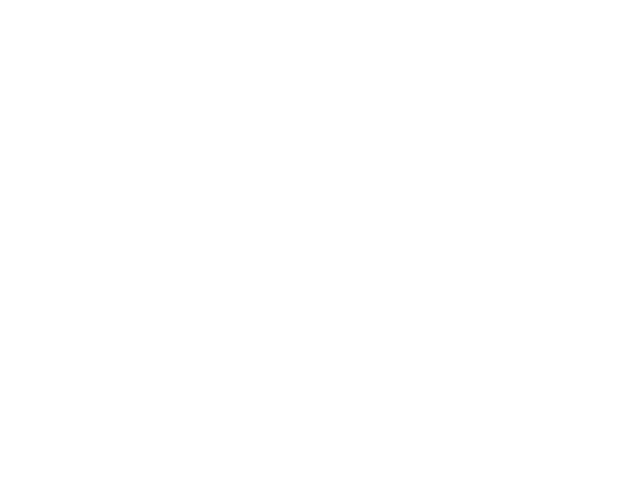
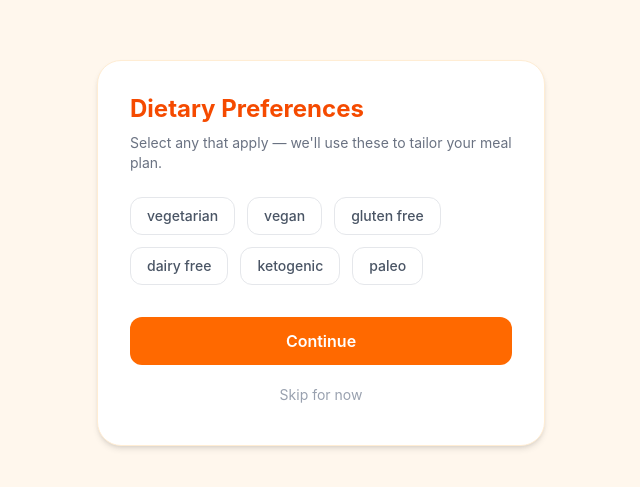
Before and after one commit to jonnarhei/meal-planner, a React (Vite) app in the folder frontend/: page /dietary-preferences in a window 1280 px wide. Before the commit this address had no page. Shown: the part 147-634 px from the top of the page, without its empty margins (319-959 px from the left). Built offline with nearby package versions, Linux system fonts and the light colour scheme; sample sign-in values are in the browser's storage.

Commit message:
added preferences and toast notifications, and a README

```diff
--- a/frontend/package.json
+++ b/frontend/package.json
@@ -14,6 +14,7 @@
     "axios": "^1.14.0",
     "react": "^19.2.4",
     "react-dom": "^19.2.4",
+    "react-hot-toast": "^2.6.0",
     "react-router-dom": "^7.13.2",
     "tailwindcss": "^4.2.2"
   },
--- a/frontend/src/App.tsx
+++ b/frontend/src/App.tsx
@@ -5,6 +5,7 @@ import Register from "./pages/Register"
 import { useAuth } from "./context/AuthContext"
 import ProtectedRoute from "./components/ProtectedRoutes"
 import Profile from "./pages/Profile"
+import DietaryPreferences from "./pages/Preferences"
 
 
 function App() {
@@ -14,20 +15,29 @@ function App() {
     <Routes>
       <Route path="/" element={
         isAuthenticated ? <Navigate to="/meal-plan"/> : <Navigate to="/login"/>
-        } />
+      } />
+
       <Route path="/login" element={<Login />} />
+
       <Route path="/register" element={<Register />} />
+
       <Route path="/meal-plan" element={
         <ProtectedRoute>
           <MealPlanPage />
         </ProtectedRoute>
       } />
+
       <Route path="/profile" element={
         <ProtectedRoute>
           <Profile />
         </ProtectedRoute>
-      }
-      />
+      }/>
+
+      <Route path="/dietary-preferences" element= {
+        <ProtectedRoute>
+          <DietaryPreferences />
+        </ProtectedRoute>
+      } />
     </Routes>
   )
 }
--- a/frontend/src/api/types.ts
+++ b/frontend/src/api/types.ts
@@ -20,4 +20,14 @@ export interface MealPlan {
 export interface User {
     id: number
     email: string
+    dietary_preferences: string[]
 }
+
+export const DIETARY_OPTIONS = [
+    'vegetarian',
+    'vegan',
+    'gluten free',
+    'dairy free',
+    'ketogenic',
+    'paleo',
+] as const
--- a/frontend/src/api/user.ts
+++ b/frontend/src/api/user.ts
@@ -5,3 +5,7 @@ export async function getCurrentUser(): Promise<User> {
     const response = await client.get('/users/me')
     return response.data
 }
+
+export async function updatePreferences(preferences: string[]): Promise<void> {
+    await client.put('/users/me/preferences', { preferences })
+}
--- a/frontend/src/main.tsx
+++ b/frontend/src/main.tsx
@@ -4,11 +4,30 @@ import './index.css'
 import App from './App.tsx'
 import { BrowserRouter } from 'react-router-dom'
 import { AuthProvider } from './context/AuthContext.tsx'
+import { Toaster } from 'react-hot-toast'
 
 createRoot(document.getElementById('root')!).render(
   <StrictMode>
     <BrowserRouter>
       <AuthProvider>
+        <Toaster
+          position='bottom-right'
+          toastOptions={{
+            style: {
+              background: '#fff7ed',
+              color: '#c2410c',
+              border: '1px solid #fed7aa',
+              borderRadius: '12px',
+            },
+            success: {
+              style: {
+                color: '#15803d',
+                background: '#f0fdf4',
+                border: '1px solid #bbf7d0',
+              }
+            }
+          }}
+        />
         <App />
       </AuthProvider>
     </BrowserRouter>
--- a/frontend/src/pages/HamburgerMenu.tsx
+++ b/frontend/src/pages/HamburgerMenu.tsx
@@ -41,14 +41,14 @@ function HamburgerMenu() {
                 <div className="absolute left-0 top-12 bg-white rounded shadow-lg border border-orange-100 w-48 py-2 z-50">
                     <button
                         onClick={() => { navigate('/profile'); setOpen(false) }}
-                        className="w-full text-left px-4 py-2.5 text-sm text-gray-700 hover: bg-orange-50 transition-colors"
+                        className="w-full text-left px-4 py-2.5 text-sm text-gray-700 hover:bg-orange-50 transition-colors"
                     >
                         Profile
                     </button>
                     <hr className="my-1 border-orange-100" />
                     <button
                         onClick={() => { navigate('/meal-plan'); setOpen(false)}}
-                        className="w-full text-left px-4 py-2.5 text-sm text-gray-700 hover: bg-orange-50 transition-colors"
+                        className="w-full text-left px-4 py-2.5 text-sm text-gray-700 hover:bg-orange-50 transition-colors"
                     >
                         Meal Plan
                     </button>
--- a/frontend/src/pages/Login.tsx
+++ b/frontend/src/pages/Login.tsx
@@ -2,11 +2,11 @@ import { useState } from "react"
 import { useAuth } from "../context/AuthContext"
 import { Link, useNavigate } from "react-router-dom"
 import { login } from "../api/auth"
+import toast from "react-hot-toast"
 
 function Login() {
     const [email, setEmail] = useState('')
     const [password, setPassword] = useState('')
-    const [error, setError] = useState<string | null>(null)
     const [loading, setLoading] = useState(false)
 
     const { setToken } = useAuth()
@@ -15,14 +15,13 @@ function Login() {
     const handleSubmit = async (e: React.FormEvent<HTMLFormElement>) => {
         e.preventDefault()
         setLoading(true)
-        setError(null)
 
         try {
             const data = await login({email, password})
             setToken(data.token)
             navigate('/meal-plan')
         } catch (err) {
-            setError('Invalid email or password')
+            toast.error('Invalid email or password')
         } finally {
             setLoading(false)
         }
@@ -33,12 +32,6 @@ function Login() {
             <div className="bg-white rounded-2xl shadow-md p-8 w-full max-w-md">
                 <h1 className="text-3xl font-bold text-orange-600 mb-2">Meal Planner</h1>
                 <p className="text-gray-500 mb-6">Sign into your account</p>
-
-                {error && (
-                    <div className="bg-red-50 text-red-600 px-4 py-3 rounded-ld mb-4 text-sn">
-                        {error}
-                    </div>
-                )}
 
                 <form onSubmit={handleSubmit} className="flex flex-col gap-4">
                     <input
--- /dev/null
+++ b/frontend/src/pages/Preferences.tsx
@@ -0,0 +1,72 @@
+import { useState } from "react";
+import { useNavigate } from "react-router-dom";
+import { updatePreferences } from "../api/user";
+import { DIETARY_OPTIONS } from "../api/types";
+import toast from "react-hot-toast";
+
+function DietaryPreferences() {
+    const [selected, setSelected] = useState<string[]>([])
+    const [loading, setLoading] = useState(false)
+
+    const navigate = useNavigate()
+
+    const togglePreference = (option: string) => {
+        setSelected(prev =>
+            prev.includes(option) ? prev.filter(p => p !== option) : [...prev, option]
+        )
+    }
+
+    const handleSubmit = async () => {
+        setLoading(true)
+        try {
+            updatePreferences(selected)
+            navigate('/meal-plan')
+        } catch (err) {
+            toast.error('Failed to save preferences')
+        } finally {
+            setLoading(false)
+        }
+    }
+
+    return (
+        <div className="min-h-screen bg-orange-50 flex items-center justify-center">
+            <div className="bg-white rounded-3xl shadow-md border border-orange-100 p-8 w-full max-w-md">
+                <h1 className="text-2xl font-bold text-orange-600 mb-2">Dietary Preferences</h1>
+                <p className="text-gray-500 text-sm mb-6">Select any that apply — we'll use these to tailor your meal plan.</p>
+
+                <div className="flex flex-wrap gap-3 mb-8">
+                    {DIETARY_OPTIONS.map(option => (
+                        <button
+                            key={option}
+                            onClick={() => togglePreference(option)}
+                            className={`px-4 py-2 rounded-xl text-sm font-medium border transition-colors
+                                ${selected.includes(option)
+                                    ? 'bg-orange-500 text-white border-orange-500'
+                                    : 'bg-white text-gray-600 border-gray-200 hover:border-orange-300'
+                                }`}
+                        >
+                            {option}
+                        </button>
+                    ))}
+                </div>
+
+                <button
+                    onClick={handleSubmit}
+                    disabled={loading}
+                    className="w-full bg-orange-500 hover:bg-orange-600 text-white font-semibold py-3 rounded-xl transition-colors disabled:opacity-50"
+                >
+                    {loading ? 'Saving...' : 'Continue'}
+                </button>
+
+                <button
+                    onClick={() => navigate('/meal-plan')}
+                    className="w-full text-gray-400 hover:text-gray-600 text-sm mt-3 py-2 transition-colors"
+                >
+                    Skip for now
+                </button>
+            </div>
+        </div>
+    )
+}
+
+export default DietaryPreferences
--- a/frontend/src/pages/Profile.tsx
+++ b/frontend/src/pages/Profile.tsx
@@ -2,15 +2,17 @@ import { useNavigate } from "react-router-dom"
 import { useAuth } from "../context/AuthContext"
 import HamburgerMenu from "./HamburgerMenu"
 import { useEffect, useState } from "react"
-import { getCurrentUser } from "../api/user"
-import type { User as UserType } from "../api/types"
+import { getCurrentUser, updatePreferences } from "../api/user"
+import { DIETARY_OPTIONS, type User as UserType } from "../api/types"
+import toast from "react-hot-toast"
 
 function Profile() {
     const { setToken } = useAuth()
     const navigate = useNavigate()
     const [user, setUser] = useState<UserType | null>(null)
-    const [error, setError] = useState<string | null>(null)
     const [loading, setLoading] = useState(true)
+    const [saving, setSaving] = useState(false)
+    const [selected, setSelected] = useState<string[]>([])
 
 
 
@@ -18,9 +20,12 @@ function Profile() {
         const fetchUserData = async () => {
             try {
                 const data = await getCurrentUser()
+                console.log('user data:', data)
+                console.log('preferences:', data.dietary_preferences)
                 setUser(data)
+                setSelected(data.dietary_preferences ?? [])
             } catch (err) {
-                setError("Error fetching user data")
+                toast.error("Error fetching user data")
             } finally {
                 setLoading(false)
             }
@@ -28,6 +33,24 @@ function Profile() {
 
         fetchUserData()
     }, [])
+
+    const togglePreference = (option: string) => {
+        setSelected(prev =>
+            prev.includes(option) ? prev.filter(p => p !== option) : [...prev, option]
+        )
+    }
+
+    const handleSave = async () => {
+        setSaving(true)
+        try {
+            await updatePreferences(selected)
+            toast.success('Preferences saved!')
+        } catch (err) {
+            toast.error('Failed to save preferences')
+        } finally {
+            setSaving(false)
+        }
+    }
 
     const handleLogout = () => {
         setToken(null)
@@ -40,15 +63,8 @@ function Profile() {
         </div>
     )
 
-    if (error) return (
-        <div className="min-h-screen bg-orange-50 flex items-center justify-center">
-            <p className="text-red-500">{error}</p>
-        </div>
-    )
-
     return (
         <div className="min-h-screen bg-orange-50">
-
             <div className="bg-white shadow-sm">
                 <div className="max-w-screen-2xl mx-auto px-6 py-4 flex items-center gap-4">
                     <HamburgerMenu />
@@ -57,32 +73,57 @@ function Profile() {
             </div>
 
             <div className="max-w-lg mx-auto px-6 py-12">
-                <div className="bg-white rounded-3x1 shadow-md border border-orange-100 p-8">
+                <div className="bg-white rounded-3xl shadow-md border border-orange-100 p-8">
+
+                    {/* User info */}
                     <div className="flex items-center gap-4 mb-8">
-                        <div className="w-16 h-16 rounded-full bg-orange-200 flex items-center justify-center text-2xl">
-                            👤
+                        <div className="w-16 h-16 rounded-full bg-orange-100 flex items-center justify-center">
+                            <span className="text-orange-400 font-bold text-xl">
+                                {user?.email?.[0].toUpperCase()}
+                            </span>
                         </div>
                         <div>
-                            <h2 className="text-xl font-bold text-gray-800">Your Account</h2>
+                            <p className="text-gray-800 font-semibold">{user?.email}</p>
                         </div>
                     </div>
 
-                    <div className="space-y-4">
-                        <div className="bg-orange-100 rounded-2xl px-4 py-3">
-                            <p className="text-xs font-semibold uppercase tracking-wide mb-1">Email</p>
-                            <p className="text-gray-700 text-sm font-medium">{ user!.email }</p>
-                        </div>
+                    {/* Dietary preferences */}
+                    <h2 className="text-sm font-semibold text-gray-700 mb-3">Dietary Preferences</h2>
+
+                    <div className="flex flex-wrap gap-3 mb-6">
+                        {DIETARY_OPTIONS.map(option => (
+                            <button
+                                key={option}
+                                onClick={() => togglePreference(option)}
+                                className={`px-4 py-2 rounded-xl text-sm font-medium border transition-colors
+                                    ${selected.includes(option)
+                                        ? 'bg-orange-500 text-white border-orange-500'
+                                        : 'bg-white text-gray-600 border-gray-200 hover:border-orange-300'
+                                    }`}
+                            >
+                                {option}
+                            </button>
+                        ))}
                     </div>
 
                     <button
+                        onClick={handleSave}
+                        disabled={saving}
+                        className="w-full bg-orange-500 hover:bg-orange-600 text-white font-semibold py-3 rounded-xl transition-colors disabled:opacity-50 mb-4"
+                    >
+                        {saving ? 'Saving...' : 'Save Preferences'}
+                    </button>
+
+                    <hr className="border-orange-100 my-4" />
+
+                    <button
                         onClick={handleLogout}
-                        className="mt-8 w-full bg-red-200 hover:bg-red-300 text-red-500 font-semibold py-3 rounded-xl transition-colors"
+                        className="w-full bg-red-50 hover:bg-red-100 text-red-500 font-semibold py-3 rounded-xl transition-colors"
                     >
                         Sign out
                     </button>
                 </div>
             </div>
-
         </div>
     )
 }
--- a/frontend/src/pages/Register.tsx
+++ b/frontend/src/pages/Register.tsx
@@ -1,25 +1,28 @@
 import { useState } from "react"
 import { Link, useNavigate } from "react-router-dom"
-import { register } from "../api/auth"
+import { login, register } from "../api/auth"
+import { useAuth } from "../context/AuthContext"
+import toast from "react-hot-toast"
 
 function Register() {
     const [email, setEmail] = useState('')
     const [password, setPassword] = useState('')
-    const [error, setError] = useState<string | null>(null)
     const [loading, setLoading] = useState(false)
 
+    const { setToken } = useAuth()
     const navigate = useNavigate()
 
     const handleSubmit = async (e: React.FormEvent<HTMLFormElement>) => {
         e.preventDefault()
         setLoading(true)
-        setError(null)
 
         try {
             await register({email, password})
-            navigate('/login')
+            const data = await login({ email, password })
+            setToken(data.token)
+            navigate('/dietary-preferences')
         } catch (err) {
-            setError('Something went wrong when registering your account')
+            toast.error('Something went wrong when registering your account')
         } finally {
             setLoading(false)
         }
@@ -30,13 +33,6 @@ function Register() {
             <div className="bg-white rounded-2xl shadow-md p-8 w-full max-w-md">
                 <h1 className="text-3xl font-bold text-orange-600 mb-2">Meal Planner</h1>
                 <p className="text-gray-500 mb-6">Register your account</p>
-
-
-                {error && (
-                    <div className="bg-red-50 text-red-600 px-4 py-3 rounded-ld mb-4 text-sn">
-                        {error}
-                    </div>
-                )}
 
                 <form onSubmit={handleSubmit} className="flex flex-col gap-4">
                     <input
```
Also changed, not shown: frontend/src/pages/MealPlan.tsx (+5 -11 lines), 2 other files (tests, documents, lock files or other folders).
